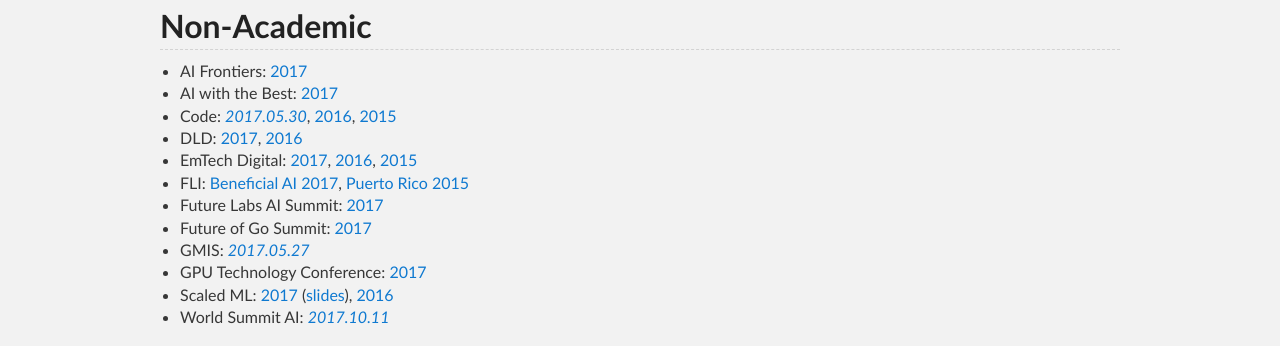
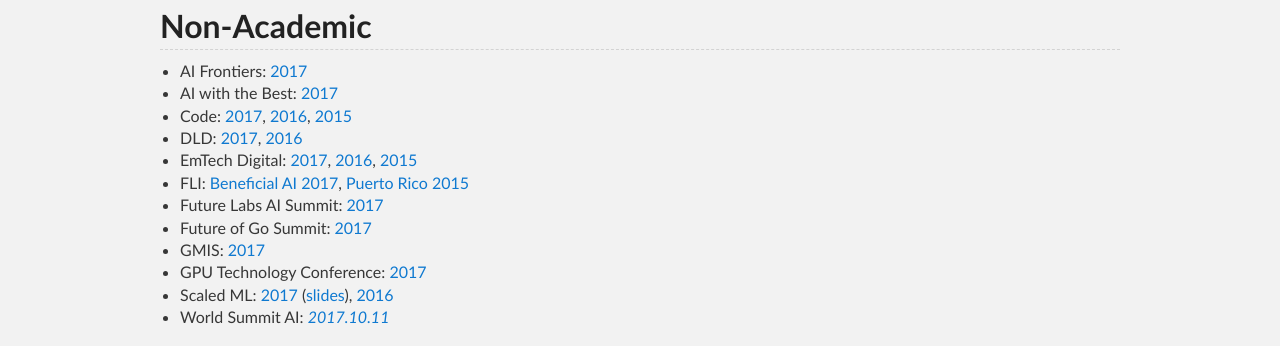
Before and after one commit to Tonywuhk/realai.org, a Jekyll site: the page built from resources/conferences.md, in a window 1280 px wide. Shown: the part 1240-1586 px from the top of the page. Built offline with Jekyll 4.4.1, drawn with Linux system fonts in a browser that asks for light colours; our own code applies the rules of GitHub Pages for plain Markdown files; comment, search, counter and statistics services are not loaded; the repository's description, which GitHub fills in, is left out.

Commit message:
Update conferences.md

```diff
--- a/resources/conferences.md
+++ b/resources/conferences.md
@@ -51,13 +51,13 @@
 
 * AI Frontiers: [2017](https://www.aifrontiers.com/2017)
 * AI with the Best: [2017](https://ai.withthebest.com/)
-* Code: *[2017.05.30](https://events.recode.net/events/code-conference-2017/)*, [2016](http://www.recode.net/code-conference-2016), [2015](http://www.recode.net/code-conference-2015)
+* Code: [2017](https://events.recode.net/events/code-conference-2017/), [2016](http://www.recode.net/code-conference-2016), [2015](http://www.recode.net/code-conference-2015)
 * DLD: [2017](http://www.dld-conference.com/DLD17/), [2016](http://www.dld-conference.com/DLD16/)
 * EmTech Digital: [2017](http://events.technologyreview.com/emtech/digital/17/), [2016](http://events.technologyreview.com/video/?event=emtech-digital&year=2016), [2015](http://events.technologyreview.com/video/?event=emtech-digital&year=2015)
 * FLI: [Beneficial AI 2017](https://futureoflife.org/bai-2017/), [Puerto Rico 2015](https://futureoflife.org/2015/10/12/ai-safety-conference-in-puerto-rico/)
 * Future Labs AI Summit: [2017](http://futurelabs.nyc/events/ai-summit)
 * Future of Go Summit: [2017](http://events.google.com/alphago2017/)
-* GMIS: [*2017.05.27*](http://gmis.jiqizhixin.com/)
+* GMIS: [2017](http://gmis.jiqizhixin.com/)
 * GPU Technology Conference: [2017](http://www.gputechconf.com/)
 * Scaled ML: [2017](http://scaledml.org/) ([slides](https://www.matroid.com/blog/post/scaled-ml-2017-slides-and-pictures)), [2016](http://scaledml.org/index2016.html)
 * World Summit AI: [*2017.10.11*](http://thesummitai.com/)
```
